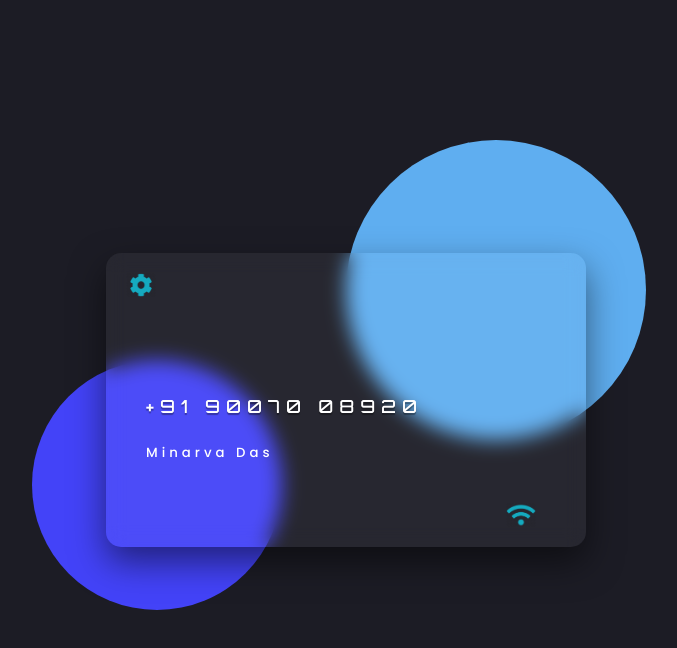
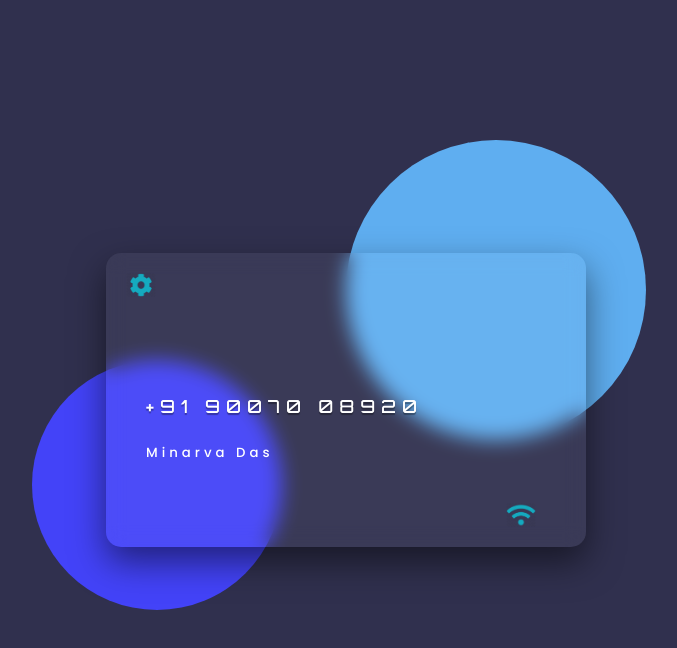
Before and after one commit to 2478/Card, a plain HTML site: page index.html in a window 1280 px wide. Shown: the whole page, without its empty margins (294-971 px from the left). Drawn offline with Linux system fonts and the light colour scheme.

Commit message:
Update style.css

```diff
--- a/style.css
+++ b/style.css
@@ -14,7 +14,7 @@ section{
     justify-content: center;
     align-items: center;
     min-height: 100vh;
-    background: #1c1c25;
+    background:  #30304e;
 }
 
 
```
